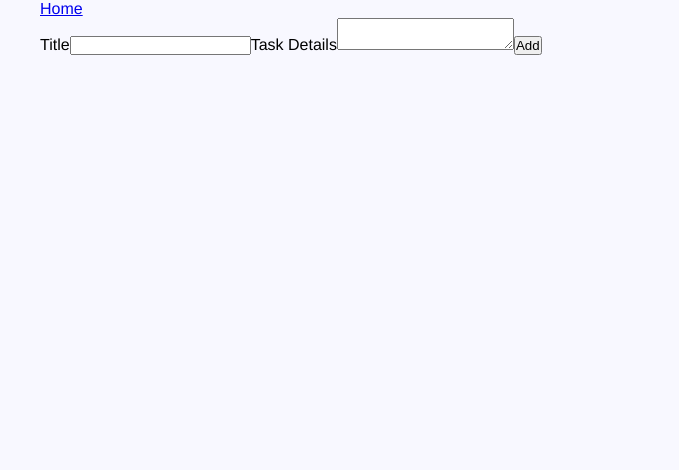
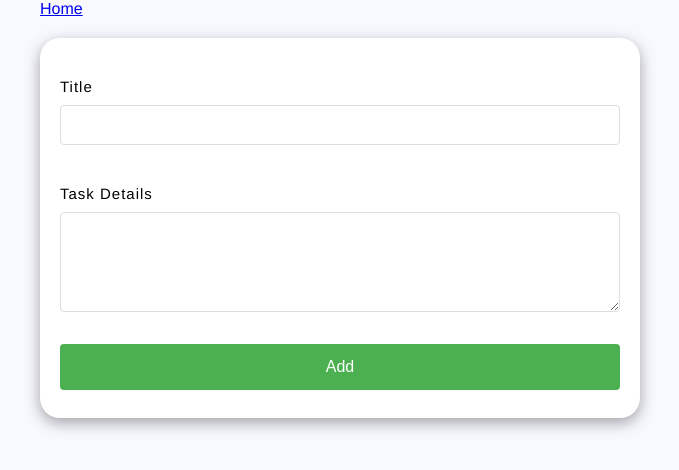
Before and after one commit to eflatuna/jira, a Vue app: page /addTask in a window 1280 px wide. Shown: the top 470 px of the page, without its empty margins (300-979 px from the left). Built offline with nearby package versions, Linux system fonts and the light colour scheme.

Commit message:
`Added CSS styles to AddTask.vue view`

```diff
--- a/src/views/AddTask.vue
+++ b/src/views/AddTask.vue
@@ -19,4 +19,50 @@ export default {
 };
 </script>
 
-<style></style>
+<style>
+form {
+	box-shadow: rgba(0, 0, 0, 0.35) 0px 5px 15px;
+	padding: 20px;
+	margin: 20px 0px;
+	background-color: white;
+	border-radius: 20px;
+}
+label {
+	display: block;
+	margin: 20px 0px 10px;
+	letter-spacing: 1px;
+	font-size: 15px;
+	font-weight: 500;
+}
+input {
+	padding: 10px;
+	font-size: 16px;
+	border: 1px solid #ddd;
+	border-radius: 4px;
+	width: 100%;
+	height: 40px;
+	margin-bottom: 20px;
+	outline: none;
+}
+textarea {
+	padding: 10px;
+	font-size: 20px;
+	border: 1px solid #ddd;
+	border-radius: 4px;
+	width: 100%;
+	height: 100px;
+	margin-bottom: 20px;
+	outline: none;
+}
+button {
+	background-color: #4caf50;
+	color: white;
+	padding: 14px 20px;
+	margin: 8px 0;
+	border: none;
+	cursor: pointer;
+	width: 100%;
+	border-radius: 4px;
+	font-size: 16px;
+}
+</style>
```
